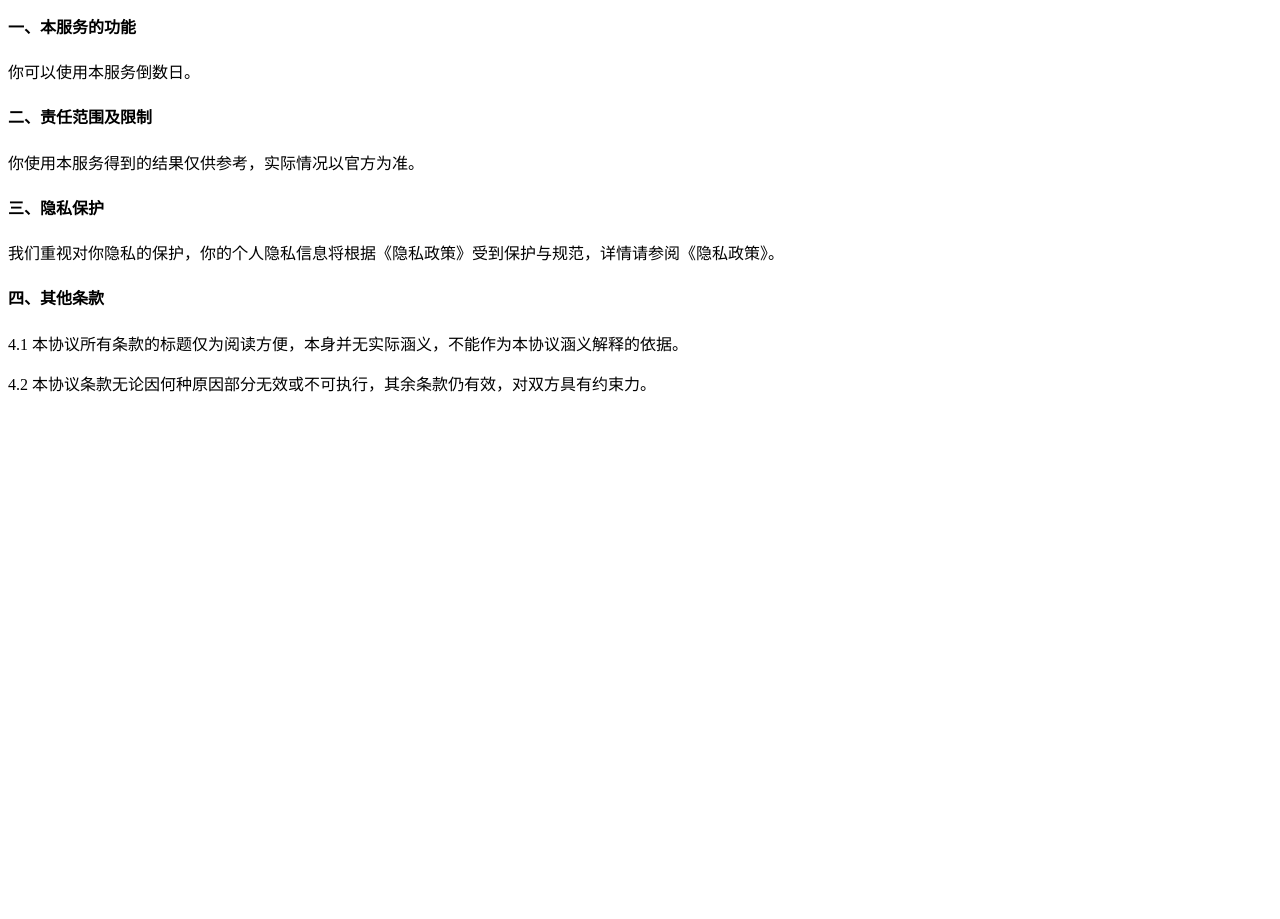
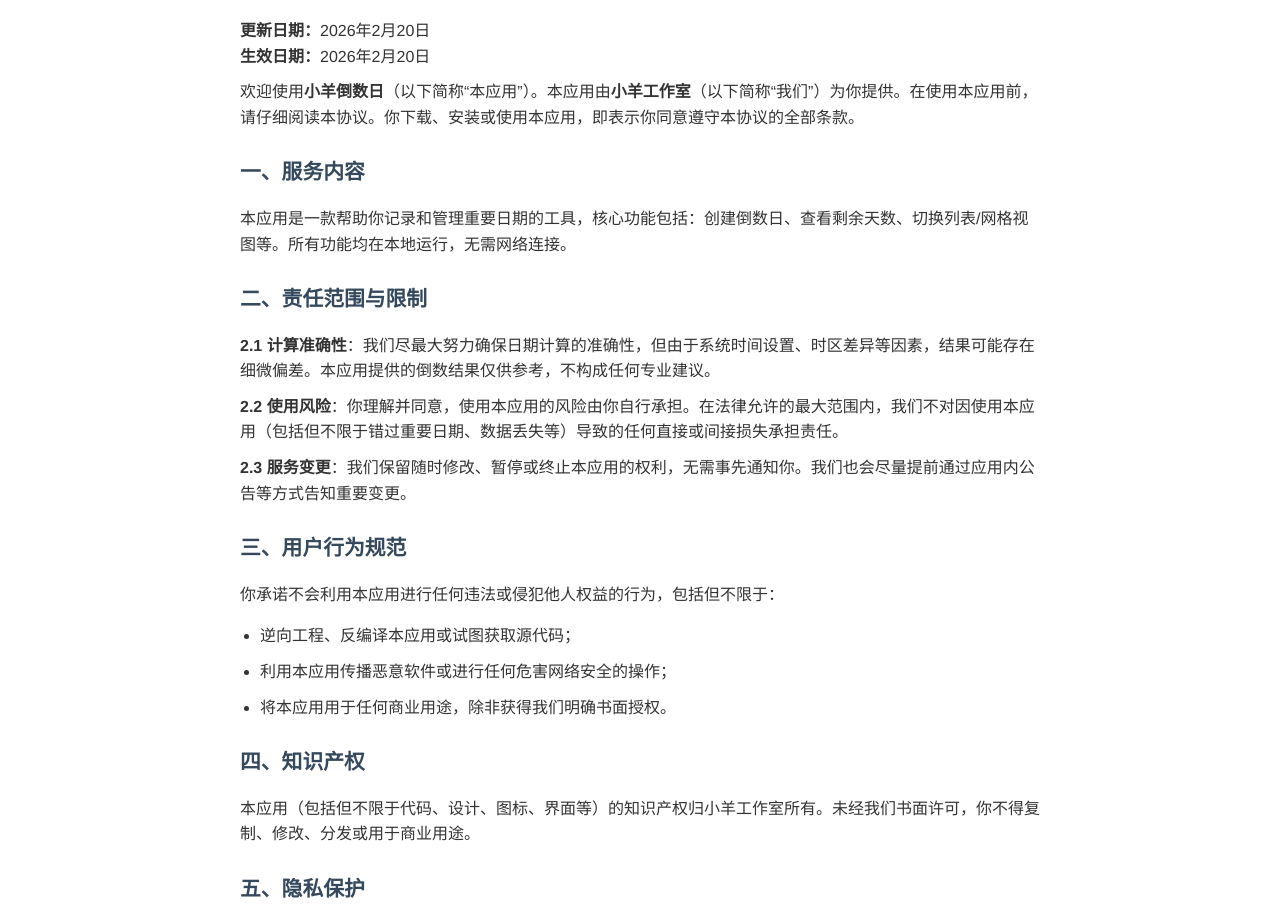
Before and after one commit to TinyAII/xiaoyang, a plain HTML site: page dsryhxy/index.html in a window 1280 px wide. Shown: the part 107-1026 px from the top of the page. Before the commit the page ends 800 px from the top, so only its background shows below. Drawn offline with Linux system fonts and the light colour scheme.

Commit message:
Update index.html

```diff
--- a/dsryhxy/index.html
+++ b/dsryhxy/index.html
@@ -1,11 +1,90 @@
-<h1>用户协议</h1>
-<p><i>小羊工作室</i>（以下简称“我们”）依据本协议为用户（以下简称“你”）提供<i>小羊倒数日</i>服务。本协议对你和我们均具有法律约束力。</p>
-<h4>一、本服务的功能</h4>
-<p>你可以使用本服务倒数日。</p>
-<h4>二、责任范围及限制</h4>
-<p>你使用本服务得到的结果仅供参考，实际情况以官方为准。</p>
-<h4>三、隐私保护</h4>
-<p>我们重视对你隐私的保护，你的个人隐私信息将根据《隐私政策》受到保护与规范，详情请参阅《隐私政策》。</p>
-<h4>四、其他条款</h4>
-<p>4.1 本协议所有条款的标题仅为阅读方便，本身并无实际涵义，不能作为本协议涵义解释的依据。</p>
-<p>4.2 本协议条款无论因何种原因部分无效或不可执行，其余条款仍有效，对双方具有约束力。</p>
+<!DOCTYPE html>
+<html lang="zh-CN">
+<head>
+    <meta charset="UTF-8">
+    <meta name="viewport" content="width=device-width, initial-scale=1.0">
+    <title>用户协议 - 小羊倒数日</title>
+    <style>
+        body {
+            font-family: 'Helvetica Neue', Helvetica, Arial, sans-serif;
+            line-height: 1.6;
+            color: #333;
+            max-width: 800px;
+            margin: 0 auto;
+            padding: 20px;
+            background-color: #fff;
+        }
+        h1 {
+            color: #2c3e50;
+            border-bottom: 1px solid #eee;
+            padding-bottom: 10px;
+        }
+        h2 {
+            color: #34495e;
+            margin-top: 25px;
+            font-size: 1.3em;
+        }
+        p, li {
+            margin: 10px 0;
+        }
+        ul {
+            padding-left: 20px;
+        }
+        .last-updated {
+            color: #7f8c8d;
+            font-style: italic;
+            margin-top: 30px;
+        }
+        hr {
+            border: none;
+            border-top: 1px solid #eee;
+            margin: 30px 0;
+        }
+    </style>
+</head>
+<body>
+    <h1>用户协议</h1>
+    <p><strong>更新日期：</strong>2026年2月20日<br>
+    <strong>生效日期：</strong>2026年2月20日</p>
+
+    <p>欢迎使用<strong>小羊倒数日</strong>（以下简称“本应用”）。本应用由<strong>小羊工作室</strong>（以下简称“我们”）为你提供。在使用本应用前，请仔细阅读本协议。你下载、安装或使用本应用，即表示你同意遵守本协议的全部条款。</p>
+
+    <h2>一、服务内容</h2>
+    <p>本应用是一款帮助你记录和管理重要日期的工具，核心功能包括：创建倒数日、查看剩余天数、切换列表/网格视图等。所有功能均在本地运行，无需网络连接。</p>
+
+    <h2>二、责任范围与限制</h2>
+    <p><strong>2.1 计算准确性</strong>：我们尽最大努力确保日期计算的准确性，但由于系统时间设置、时区差异等因素，结果可能存在细微偏差。本应用提供的倒数结果仅供参考，不构成任何专业建议。</p>
+    <p><strong>2.2 使用风险</strong>：你理解并同意，使用本应用的风险由你自行承担。在法律允许的最大范围内，我们不对因使用本应用（包括但不限于错过重要日期、数据丢失等）导致的任何直接或间接损失承担责任。</p>
+    <p><strong>2.3 服务变更</strong>：我们保留随时修改、暂停或终止本应用的权利，无需事先通知你。我们也会尽量提前通过应用内公告等方式告知重要变更。</p>
+
+    <h2>三、用户行为规范</h2>
+    <p>你承诺不会利用本应用进行任何违法或侵犯他人权益的行为，包括但不限于：</p>
+    <ul>
+        <li>逆向工程、反编译本应用或试图获取源代码；</li>
+        <li>利用本应用传播恶意软件或进行任何危害网络安全的操作；</li>
+        <li>将本应用用于任何商业用途，除非获得我们明确书面授权。</li>
+    </ul>
+
+    <h2>四、知识产权</h2>
+    <p>本应用（包括但不限于代码、设计、图标、界面等）的知识产权归小羊工作室所有。未经我们书面许可，你不得复制、修改、分发或用于商业用途。</p>
+
+    <h2>五、隐私保护</h2>
+    <p>我们高度重视你的隐私。本应用不收集任何个人信息，所有数据仅存储在你的设备本地。详细情况请查阅《隐私政策》（可在本应用内或官网查看）。</p>
+
+    <h2>六、免责声明</h2>
+    <p><strong>6.1 法律免责</strong>：在适用法律允许的最大范围内，我们不对本应用的适用性、可靠性、准确性提供任何明示或暗示的保证。</p>
+    <p><strong>6.2 不可抗力</strong>：因不可抗力（如自然灾害、战争、政策变化等）导致的服务中断或数据丢失，我们不承担责任。</p>
+
+    <h2>七、其他条款</h2>
+    <p><strong>7.1 完整协议</strong>：本协议构成你与我们之间关于本应用的完整协议，取代任何先前的口头或书面约定。</p>
+    <p><strong>7.2 可分割性</strong>：如果本协议的任何条款被认定为无效或不可执行，其余条款仍应完全有效。</p>
+    <p><strong>7.3 适用法律与争议解决</strong>：本协议的解释与适用受中华人民共和国法律管辖。因本协议引起的争议，双方应友好协商解决；协商不成的，任何一方均可向我们所在地有管辖权的人民法院提起诉讼。</p>
+
+    <h2>八、联系我们</h2>
+    <p>如你对本协议有任何疑问，或需要反馈问题，请通过以下方式联系我们：<br>
+    邮箱：<a href="mailto:tinyaii@qq.com">tinyaii@qq.com</a></p>
+
+    <hr>
+    <p class="last-updated">小羊工作室 保留所有权利。</p>
+</body>
+</html>
```
